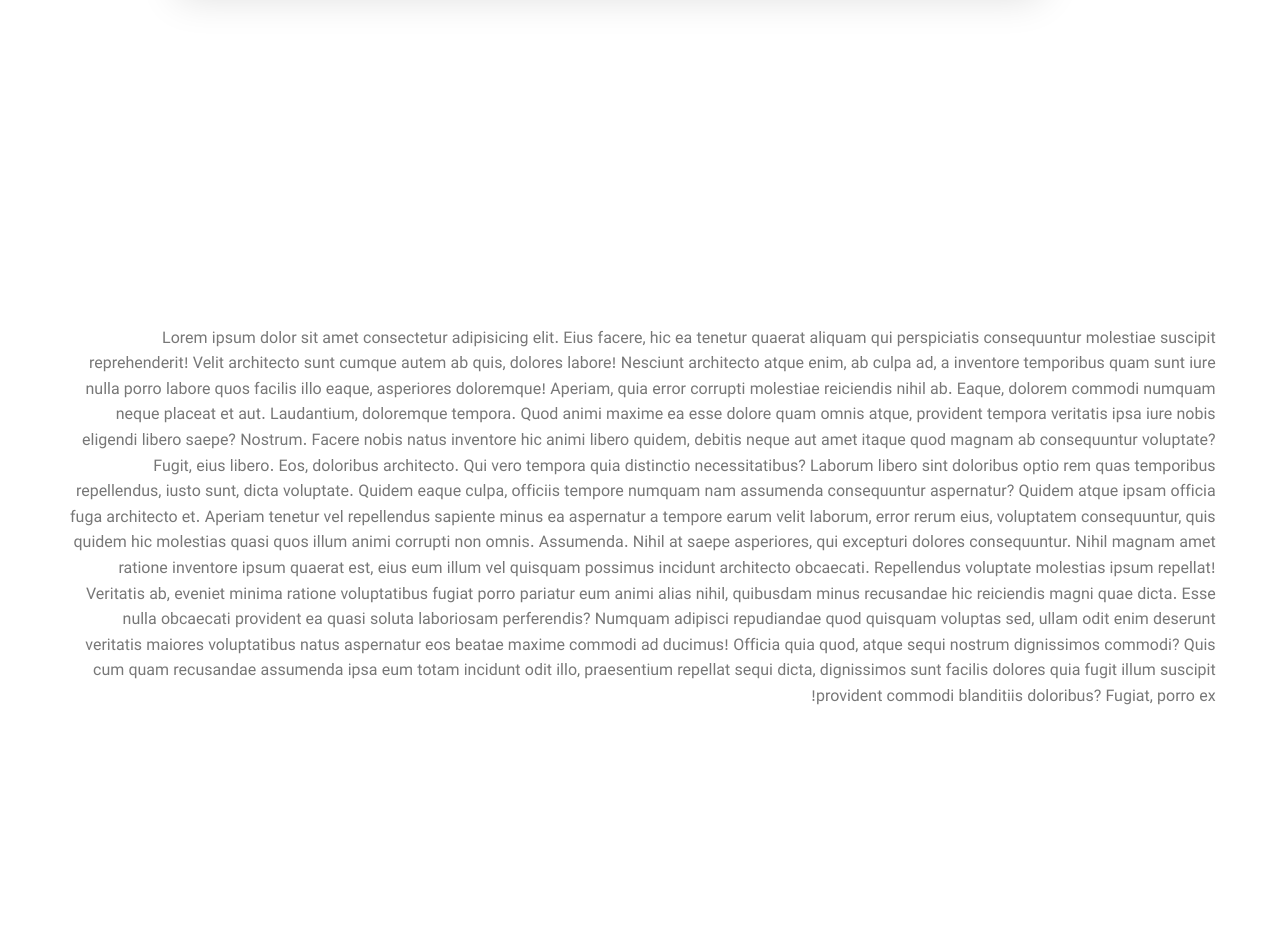
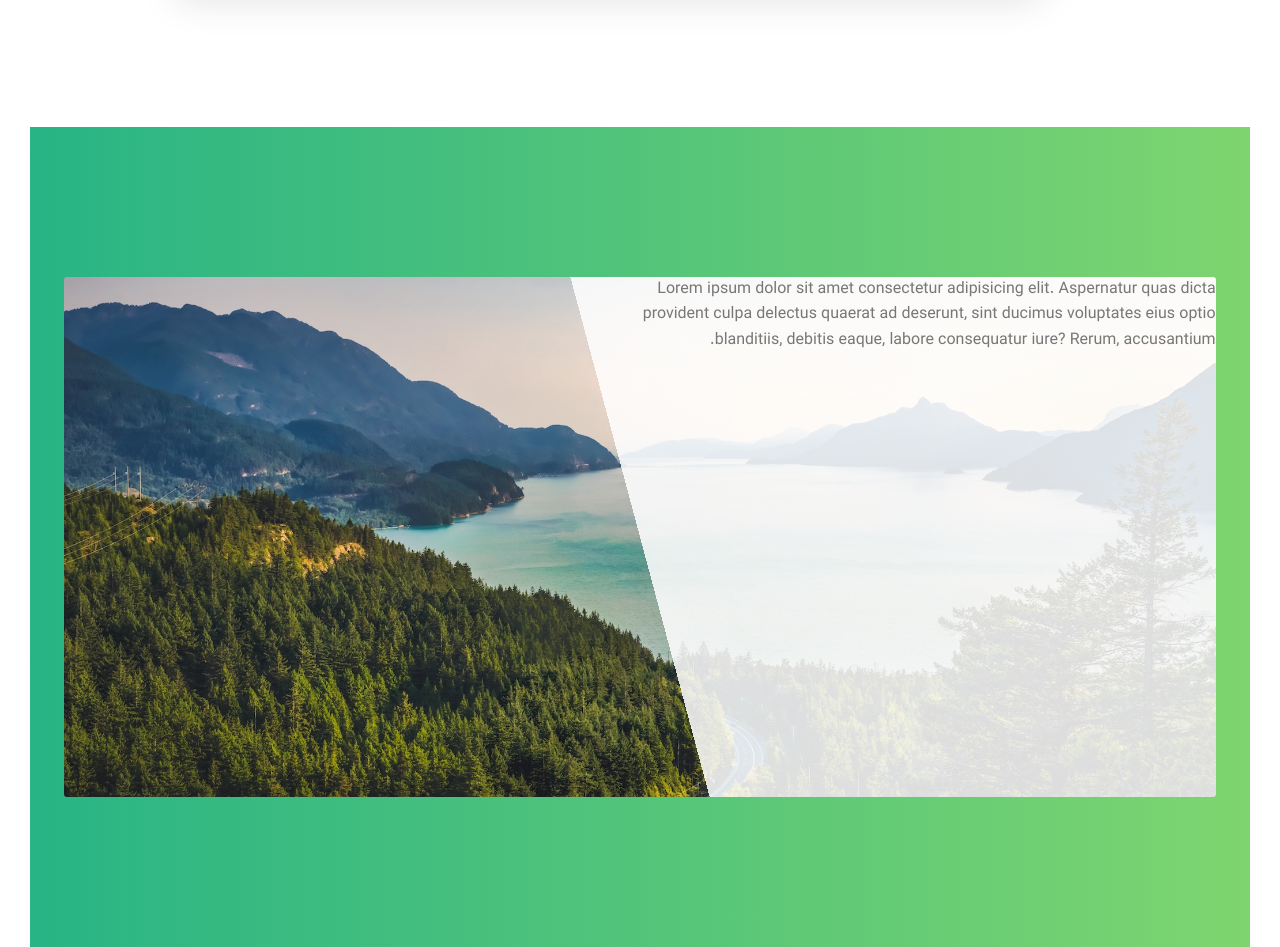
Before and after one commit to mosi3883/siahat, a website: page index.html in a window 1280 px wide. Shown: the part 4420-5367 px from the top of the page. Before the commit the page ends 5331 px from the top, so only its background shows below. Drawn offline with Linux system fonts and the light colour scheme.

Commit message:
signup v1

```diff
--- a/index.html
+++ b/index.html
@@ -286,38 +286,16 @@
 
     <section class="section-signup">
       <div class="row">
-        Lorem ipsum dolor sit amet consectetur adipisicing elit. Eius facere,
-        hic ea tenetur quaerat aliquam qui perspiciatis consequuntur molestiae
-        suscipit reprehenderit! Velit architecto sunt cumque autem ab quis,
-        dolores labore! Nesciunt architecto atque enim, ab culpa ad, a inventore
-        temporibus quam sunt iure nulla porro labore quos facilis illo eaque,
-        asperiores doloremque! Aperiam, quia error corrupti molestiae reiciendis
-        nihil ab. Eaque, dolorem commodi numquam neque placeat et aut.
-        Laudantium, doloremque tempora. Quod animi maxime ea esse dolore quam
-        omnis atque, provident tempora veritatis ipsa iure nobis eligendi libero
-        saepe? Nostrum. Facere nobis natus inventore hic animi libero quidem,
-        debitis neque aut amet itaque quod magnam ab consequuntur voluptate?
-        Fugit, eius libero. Eos, doloribus architecto. Qui vero tempora quia
-        distinctio necessitatibus? Laborum libero sint doloribus optio rem quas
-        temporibus repellendus, iusto sunt, dicta voluptate. Quidem eaque culpa,
-        officiis tempore numquam nam assumenda consequuntur aspernatur? Quidem
-        atque ipsam officia fuga architecto et. Aperiam tenetur vel repellendus
-        sapiente minus ea aspernatur a tempore earum velit laborum, error rerum
-        eius, voluptatem consequuntur, quis quidem hic molestias quasi quos
-        illum animi corrupti non omnis. Assumenda. Nihil at saepe asperiores,
-        qui excepturi dolores consequuntur. Nihil magnam amet ratione inventore
-        ipsum quaerat est, eius eum illum vel quisquam possimus incidunt
-        architecto obcaecati. Repellendus voluptate molestias ipsum repellat!
-        Veritatis ab, eveniet minima ratione voluptatibus fugiat porro pariatur
-        eum animi alias nihil, quibusdam minus recusandae hic reiciendis magni
-        quae dicta. Esse nulla obcaecati provident ea quasi soluta laboriosam
-        perferendis? Numquam adipisci repudiandae quod quisquam voluptas sed,
-        ullam odit enim deserunt veritatis maiores voluptatibus natus aspernatur
-        eos beatae maxime commodi ad ducimus! Officia quia quod, atque sequi
-        nostrum dignissimos commodi? Quis cum quam recusandae assumenda ipsa eum
-        totam incidunt odit illo, praesentium repellat sequi dicta, dignissimos
-        sunt facilis dolores quia fugit illum suscipit provident commodi
-        blanditiis doloribus? Fugiat, porro ex!
+        <div class="signup__inner">
+          <div class="signup__form-box">
+            <form action="#">
+              Lorem ipsum dolor sit amet consectetur adipisicing elit.
+              Aspernatur quas dicta provident culpa delectus quaerat ad
+              deserunt, sint ducimus voluptates eius optio blanditiis, debitis
+              eaque, labore consequatur iure? Rerum, accusantium.
+            </form>
+          </div>
+        </div>
       </div>
     </section>
   </body>
--- a/package.json
+++ b/package.json
@@ -1,6 +1,6 @@
 {
   "name": "siahat-flexbox",
-  "version": "1.6.1",
+  "version": "1.7.0",
   "description": "Travling site",
   "main": "index.js",
   "scripts": {
--- /dev/null
+++ b/sass/components/_signup.scss
@@ -0,0 +1,21 @@
+@use "../abstract" as *;
+.signup {
+  &__inner {
+    min-height: 52rem; // temp
+    background-image: linear-gradient(
+        255deg,
+        rgba($color-white, 0.85) 50%,
+        transparent 50%
+      ),
+      url(../img/nat-10.jpg);
+    background-size: cover;
+    border-radius: 3px;
+  }
+
+  &__form-box {
+    width: 50%;
+  }
+
+  &__form {
+  }
+}
--- a/sass/main.scss
+++ b/sass/main.scss
@@ -8,6 +8,7 @@
 @use "components/features";
 @use "components/cards";
 @use "components/comments";
+@use "components/signup";
 @use "layout/header";
 
 @use "pages/home";
--- a/sass/pages/_home.scss
+++ b/sass/pages/_home.scss
@@ -59,5 +59,10 @@
 }
 
 .section-signup {
-  padding: 20rem 0;
+  padding: 15rem 0;
+  background-image: linear-gradient(
+    to left,
+    var(--color-primary-light),
+    var(--color-primary-dark)
+  );
 }
```
Also changed, not shown: css/style.css.
